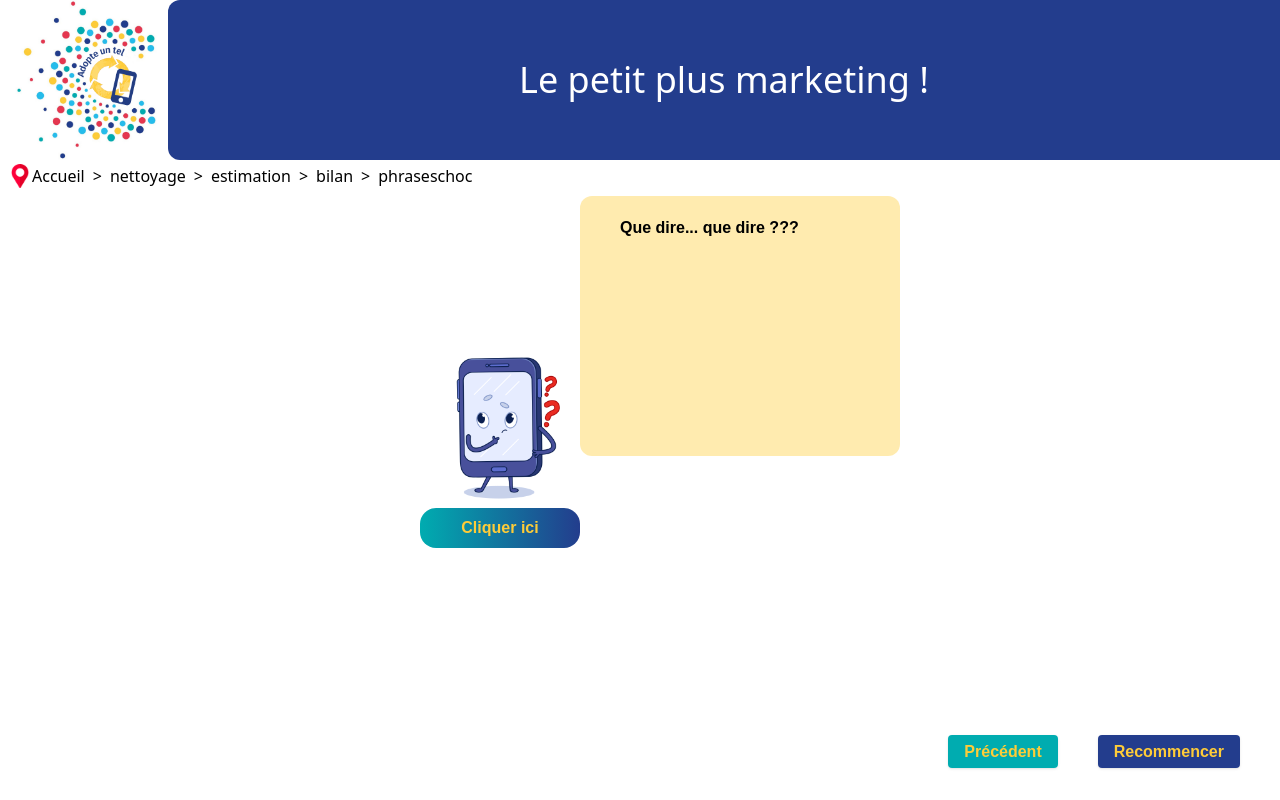
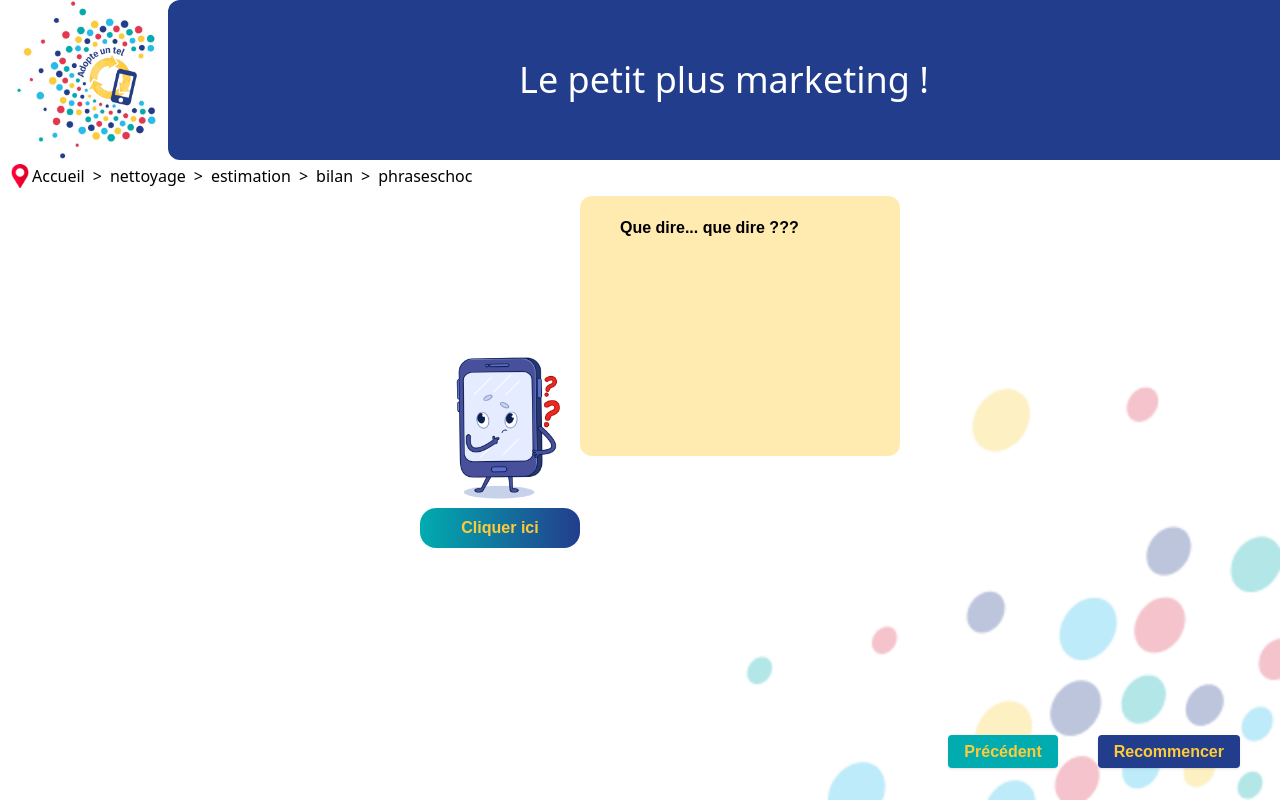
Before and after one commit to Camfabjeh/thegoats, a React (Vite) app in the folder frontend/: page /nettoyage/estimation/bilan/phraseschoc in a window 1280 px wide. Built offline with nearby package versions, Linux system fonts and the light colour scheme.

Commit message:
ajout du back ground sur les composants

```diff
--- a/frontend/src/pages/CleaningNeeded.jsx
+++ b/frontend/src/pages/CleaningNeeded.jsx
@@ -2,12 +2,16 @@
 import { Link } from "react-router-dom";
 import BreadCrumb from "../components/BreadCrumb";
 import logo from "../assets/LOGO_ADOPTE_UN_TEL.png";
+import backgroundImage from "../assets/background.png";
 
 // insertion du lien vers les tutos
 
 function CleaningNeeded() {
   return (
-    <div>
+    <div
+      className="bg-cover bg-no-repeat bg-center min-h-screen"
+      style={{ backgroundImage: `url(${backgroundImage})` }}
+    >
       <div className="flex items-center top-0 left-0 right-0 ">
         <img src={logo} alt="Logo Adopte Un Tel" className="w-50 h-40 pl-2" />
         <div className="w-11/12 bg-[#233D8D] rounded-l-xl">
--- a/frontend/src/pages/CommercialSentences.jsx
+++ b/frontend/src/pages/CommercialSentences.jsx
@@ -6,6 +6,7 @@
 import Vente2 from "../assets/Vente2.png";
 import Vente3 from "../assets/Vente3.png";
 import logo from "../assets/LOGO_ADOPTE_UN_TEL.png";
+import backgroundImage from "../assets/background.png";
 
 function CommercialSentences() {
   const [randomSentence, setRandomSentence] = useState(
@@ -41,7 +42,10 @@
   };
 
   return (
-    <div>
+    <div
+      className="bg-cover bg-no-repeat bg-center min-h-screen"
+      style={{ backgroundImage: `url(${backgroundImage})` }}
+    >
       <div className="flex items-center top-0 left-0 right-0 ">
         <img src={logo} alt="Logo Adopte Un Tel" className="w-50 h-40 pl-2" />
         <div className="w-11/12 bg-[#233D8D] rounded-l-xl">
--- a/frontend/src/pages/PhoneCharacteristics.jsx
+++ b/frontend/src/pages/PhoneCharacteristics.jsx
@@ -1,12 +1,16 @@
 import React from "react";
 import { Link } from "react-router-dom";
 import logo from "../assets/LOGO_ADOPTE_UN_TEL.png";
+import backgroundImage from "../assets/background.png";
 
 import BreadCrumb from "../components/BreadCrumb";
 
 function PhoneCharacteristics() {
   return (
-    <div>
+    <div
+      className="bg-cover bg-no-repeat bg-center min-h-screen"
+      style={{ backgroundImage: `url(${backgroundImage})` }}
+    >
       <div className="flex items-center top-0 left-0 right-0 ">
         <img src={logo} alt="Logo Adopte Un Tel" className="w-50 h-40 pl-2" />
         <div className="w-11/12 bg-[#233D8D] rounded-l-xl">
--- a/frontend/src/pages/Result.jsx
+++ b/frontend/src/pages/Result.jsx
@@ -3,9 +3,14 @@
 import BreadCrumb from "../components/BreadCrumb";
 import PhoneCalculator from "../components/PhoneCalculator";
 import logo from "../assets/LOGO_ADOPTE_UN_TEL.png";
+import backgroundImage from "../assets/background.png";
 
 function Result() {
   return (
+    <div
+      className="bg-cover bg-no-repeat bg-center min-h-screen"
+      style={{ backgroundImage: `url(${backgroundImage})` }}
+    >
       <div className="flex flex-col h-screen justify-between">
         <div className="flex items-center top-0 left-0 right-0 ">
           <img src={logo} alt="Logo Adopte Un Tel" className="w-50 h-40 pl-2" />
@@ -38,6 +43,7 @@
           </div>
         </div>
       </div>
+    </div>
   );
 }
 
```
Lines whose indentation alone changed are shown as unchanged.
